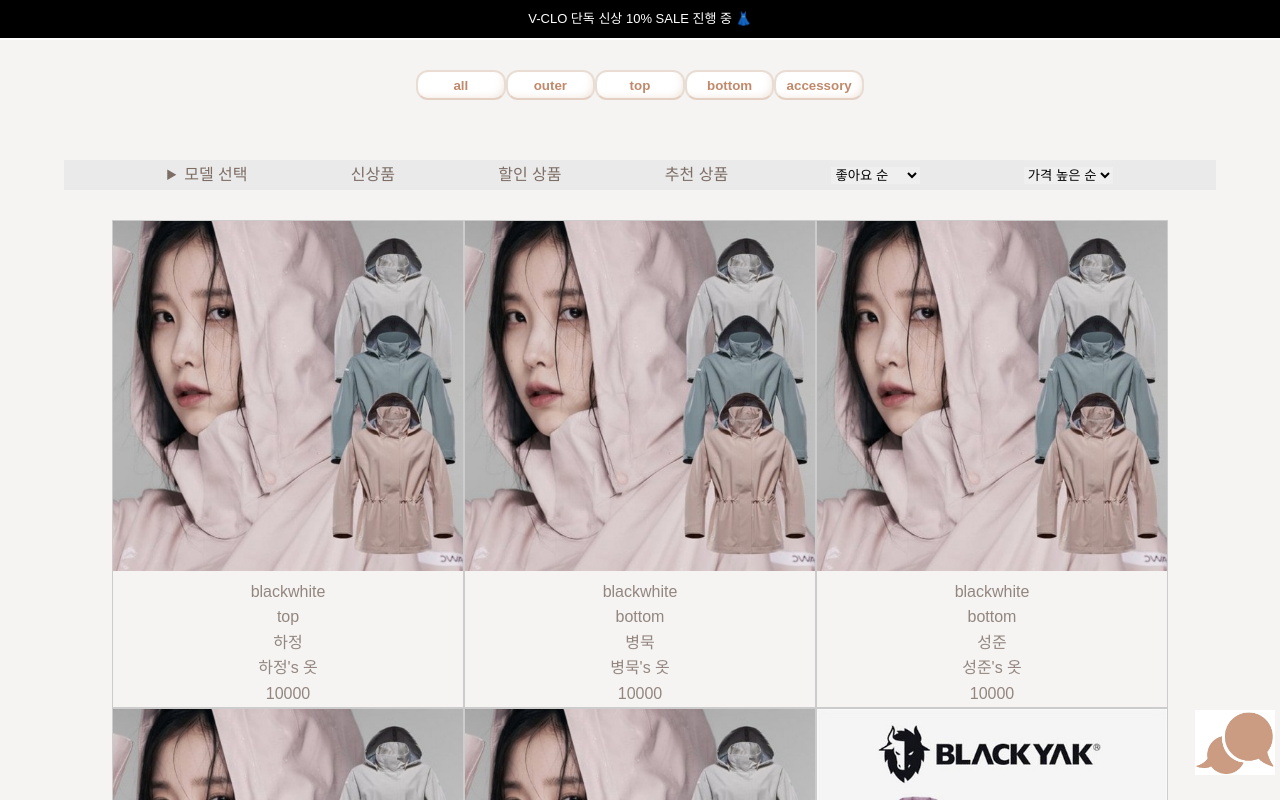
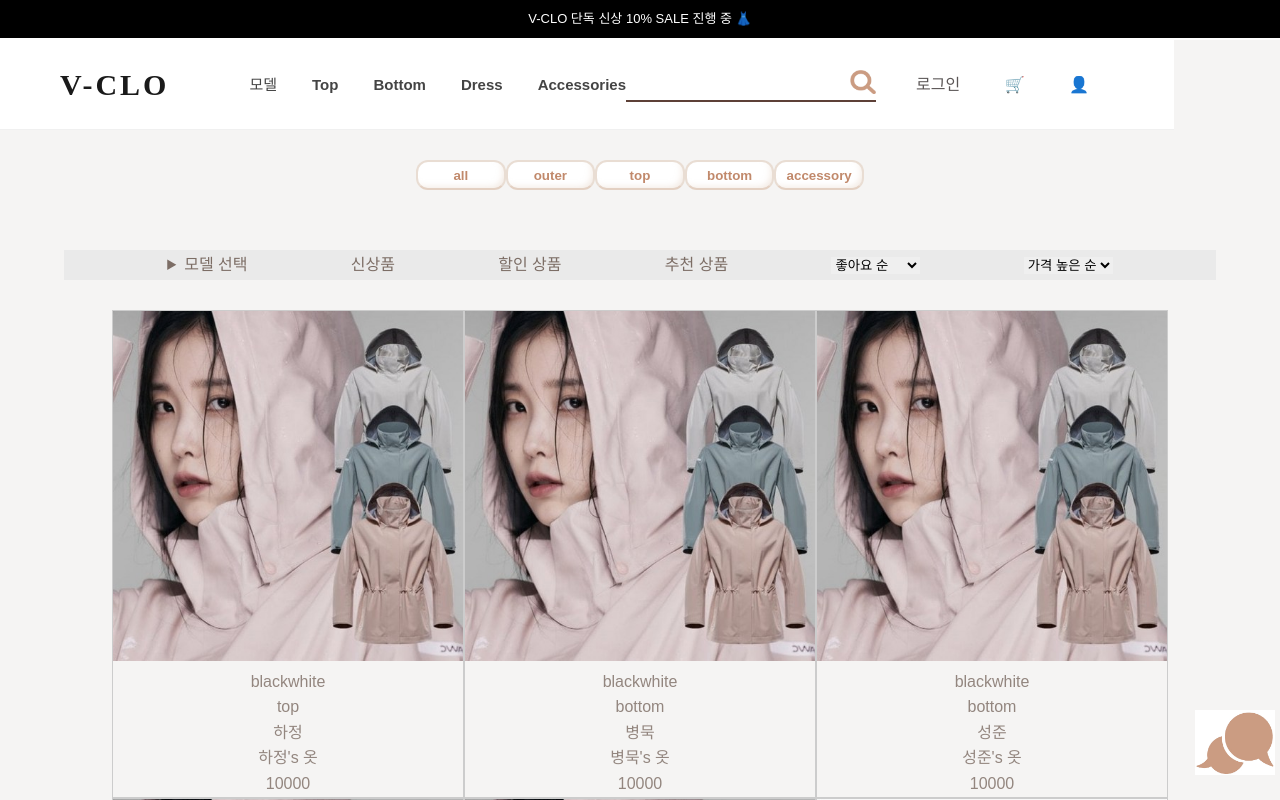
Before and after one commit to jeongbyeongmug/v-clo-frontend, a React (Vite) app: page /productList in a window 1280 px wide. Shown: the top 800 px of the page. Built offline with nearby package versions, Linux system fonts and the light colour scheme.

Commit message:
Update Search UI

```diff
--- a/src/components/ProductList.jsx
+++ b/src/components/ProductList.jsx
@@ -2,8 +2,9 @@ import {useSearchParams,NavLink} from 'react-router-dom';
 import '../styles/ProductList.css';
 import { useProduct } from '../context/ProductContext';
 import {SearchResult, Category} from './SearchResult';
+import Nav from './Nav';
 
-export default function ProductList() {
+export default function ProductList({ isLogin, onLogout }) {
     const [searchParams, setSearchParams] = useSearchParams();
     const queryValue =
         searchParams.get('query') ||
@@ -32,6 +33,7 @@ export default function ProductList() {
 
     return (
     <>
+        <Nav isLogin={isLogin} onLogout={onLogout} />
         {searchParams.get('query')!==null &&
             <SearchResult product={product} searchParams={searchParams} setSearchParams={setSearchParams}/>}
         <Category />
--- a/src/components/Search.jsx
+++ b/src/components/Search.jsx
@@ -1,19 +1,32 @@
-import ProductList from './ProductList'
-import Section from './Section'
-import {useState} from 'react'
-import {Routes, Route, useNavigate, NavLink} from 'react-router-dom'
+// import ProductList from './ProductList'
+// import Section from './Section'
+import {useState, useRef, useEffect} from 'react'
+import {useNavigate, NavLink} from 'react-router-dom'
 import { useProduct } from '../context/ProductContext';
 
 
 export default function Search() {
-    const [textVal,setTextVal] = useState(''); /* 검색창 입력글자 보이기 위해 선언*/
+    const [textVal,setTextVal] = useState(''); /* 검색어 입력 이벤트용 선언*/
     const navigate = useNavigate(); /* 검색 결과로 주소 이동용*/
     const { product } = useProduct(); /* 상품 data 가져오기 */
 
-    /* 글자를 칠때마다 검색글자가 반영되는 이벤트 */
-    const onChangeText= (e) => {
-        setTextVal(e.target.value);
-    }
+    const [invisible, setInvisible] = useState(false); /* 연관검색창 보이는 유&무 이벤트*/
+    const searchRef = useRef(null);
+
+    //외부 클릭 감지
+    useEffect(()=> {
+        const clickOutside = (e) => {
+            if (searchRef.current && !searchRef.current.contains(e.target)) {
+                setInvisible(false);
+            }//if
+        };//clickOutside
+        document.addEventListener('mousedown', clickOutside);
+        return () => {
+            document.removeEventListener('mousedown',clickOutside);
+        };
+    },[])//useEffect
+
+
 
     /* 검색창: 엔터, 혹은 버튼을 누르면 검색주소로 이동하는 이벤트 */
     const onClickSubmit = () => {
@@ -37,25 +50,30 @@ export default function Search() {
     ));
 
     return (
-    <div id="search">
+    <div id="search" ref={searchRef}>
         <div id="searchDiv">
             <input type="text"
-                onChange={onChangeText}
-                onKeyDown={(e)=>{if(e.key=='Enter') onClickSubmit();}}
-                // onBlur={(e)=>{if(e.key=='Enter')setInvisible(false)}}
+                onChange={(e)=> {
+                    setTextVal(e.target.value); //검색어 입력할때마다 글자 자동 리랜더링
+                    setInvisible(true);
+                }}
+                onKeyDown={(e)=> {
+                    if(e.key=='Enter') onClickSubmit(); // 엔터를 쳐도 주소 이동
+                }}
+                onFocus={()=> {setTextVal('');}} //포커스가 다시 들어올때 기존 검색어 초기화
                 value={textVal}/>
-            <button className="btnIcon" onClick={onClickSubmit}>
+            <button className="btnIcon" onClick={onClickSubmit}> {/* 버튼을 누르면 주소 이동*/}
                 <img className="icon" src="/public/images/to-look-for-icon-brown.jpg" height="25" />
             </button>
         </div>
 
         {/* 검색단어가 있을때만 연관상품창 띄움 */}
-        {textVal.trim() !== "" && (
         <div>
-            <ul className="searchLi">
-                {searchLi}
-            </ul>
+            {textVal.trim() !== "" && (
+                <ul className="searchLi">
+                    {searchLi}
+                </ul>
+            )}
         </div>
-        )}
     </div>
 )}//Search
```
